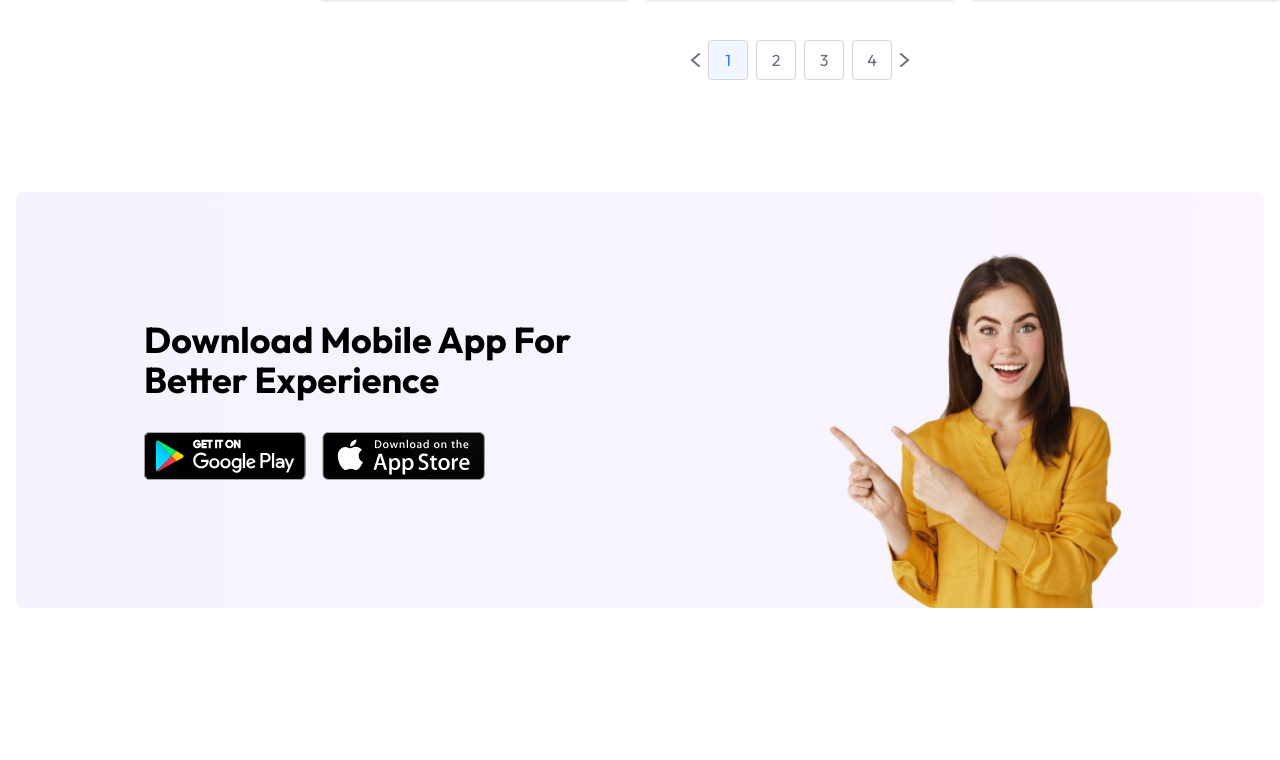
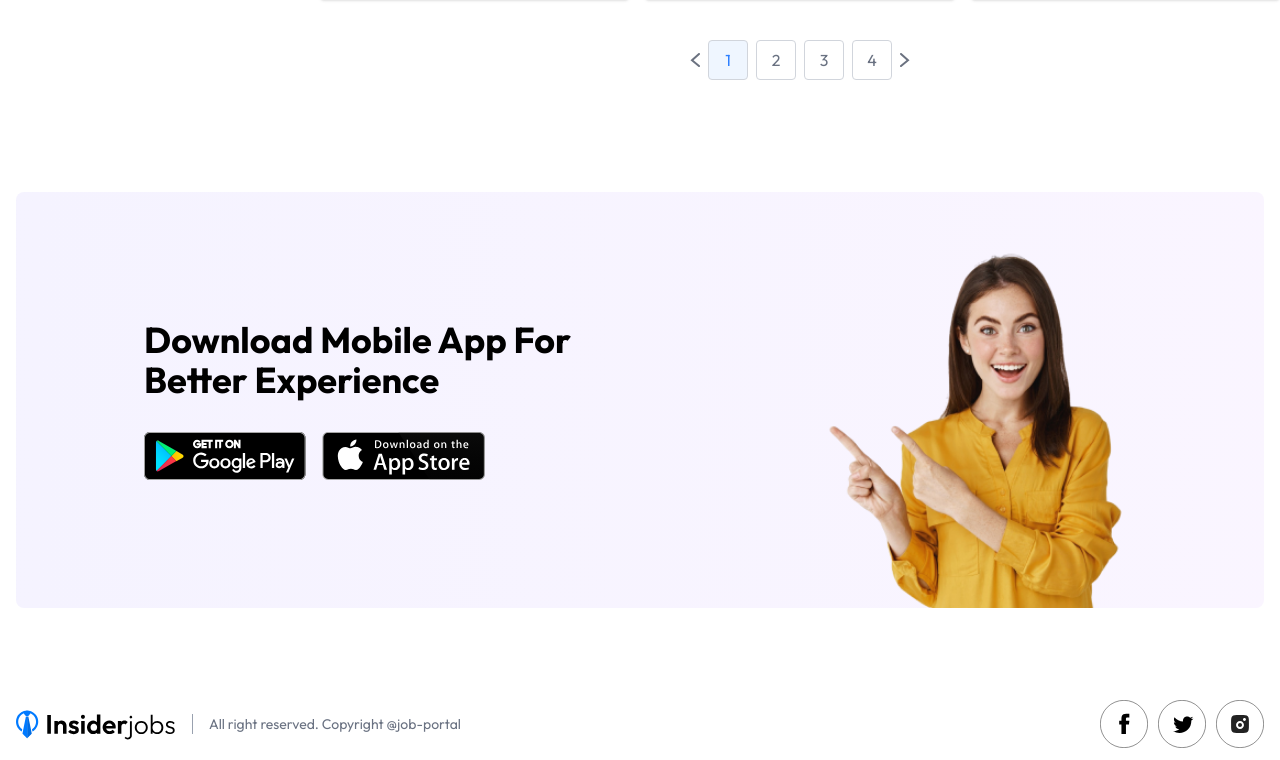
Before and after one commit to fmfahath/job-portal, a React (Vite) app in the folder client/: page / in a window 1280 px wide. Shown: the part 1318-2078 px from the top of the page. Before the commit the page ends 2006 px from the top, so only its background shows below. Built offline with nearby package versions, Linux system fonts and the light colour scheme; no server answers.

Commit message:
client >> Footer -- Footer.jsx created, css added

```diff
--- /dev/null
+++ b/client/src/components/Footer.jsx
@@ -0,0 +1,18 @@
+import React from 'react'
+import { assets } from '../assets/assets'
+
+const Footer = () => {
+    return (
+        <div className='container px-4 2xl:p-20 mx-auto flex items-center justify-between gap-4 py-3 mt-20'>
+            <img className='max-md:w-30' width={160} src={assets.logo} alt="" />
+            <p className='flex-1 border-l border-gray-400 pl-4 text-sm text-gray-500 max-sm:hidden'>All right reserved. Copyright @job-portal</p>
+            <div className='flex gap-2.5'>
+                <img className='w-12 max-sm:w-8 cursor-pointer' src={assets.facebook_icon} alt="" />
+                <img className='w-12 max-sm:w-8 cursor-pointer' src={assets.twitter_icon} alt="" />
+                <img className='w-12 max-sm:w-8 cursor-pointer' src={assets.instagram_icon} alt="" />
+            </div>
+        </div>
+    )
+}
+
+export default Footer
--- a/client/src/pages/Home.jsx
+++ b/client/src/pages/Home.jsx
@@ -3,6 +3,7 @@
 import Hero from '../components/Hero'
 import JobListing from '../components/JobListing'
 import AppDownload from '../components/AppDownload'
+import Footer from '../components/Footer'
 
 const Home = () => {
 
@@ -14,6 +15,7 @@
             <Hero />
             <JobListing />
             <AppDownload />
+            <Footer />
         </div>
     )
 }
```
